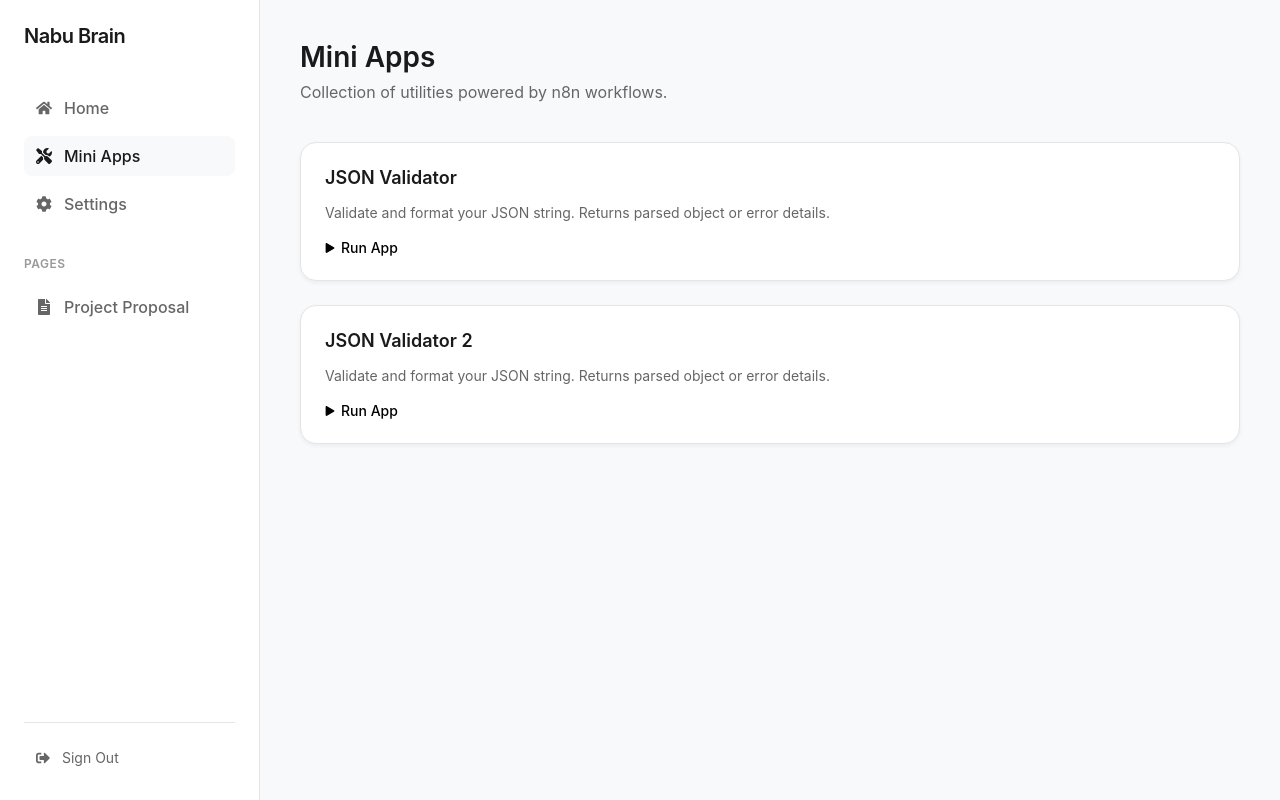
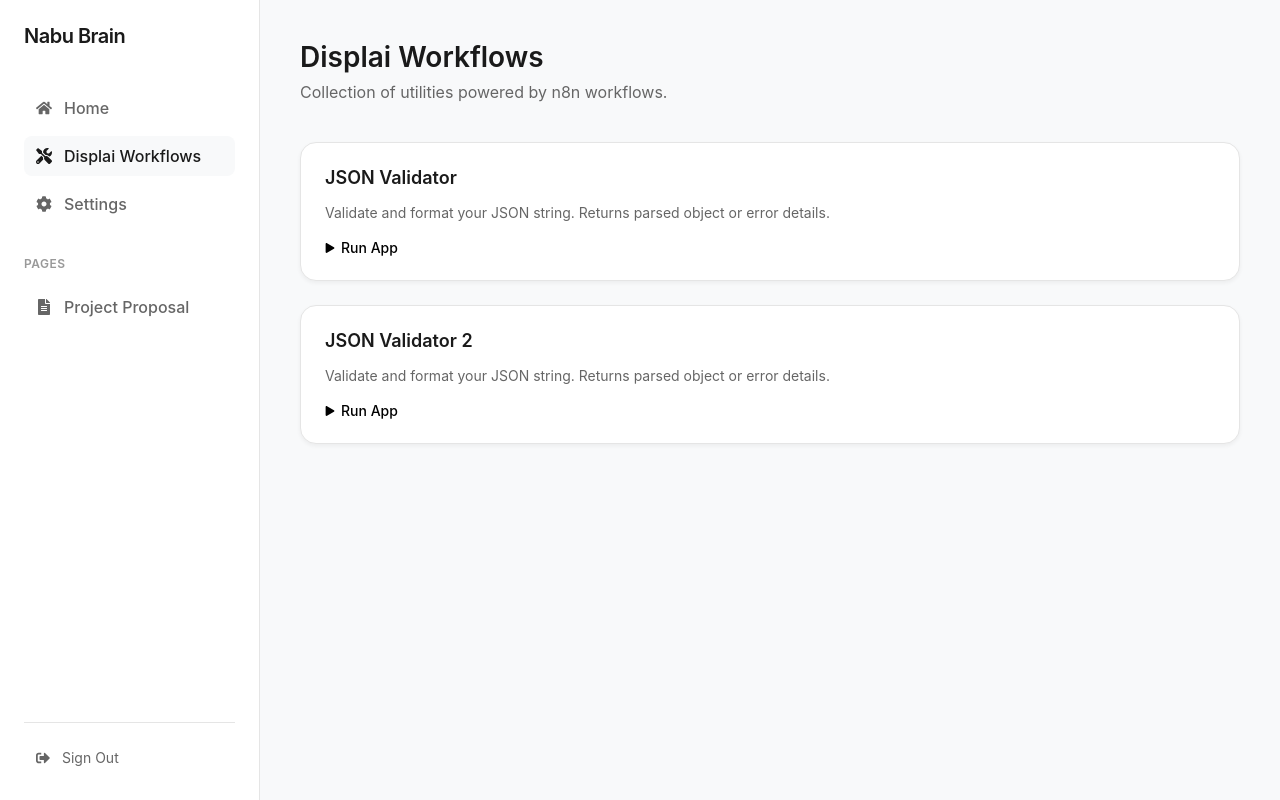
Before and after one commit to saketrule/nabu-brain, a React (Vite) app: page /apps in a window 1280 px wide. Both pictures are taken after a click on the button "Continue with Google". Built offline with nearby package versions, Linux system fonts and the light colour scheme.

Commit message:
Update name

```diff
--- a/src/components/layout/Sidebar.jsx
+++ b/src/components/layout/Sidebar.jsx
@@ -60,7 +60,7 @@ const Sidebar = ({ onLogout }) => {
           </li>
           <li style={{ marginBottom: '8px' }}>
             <Link to="/apps" style={linkStyle('/apps')}>
-              <FaTools /> Mini Apps
+              <FaTools /> Displai Workflows
             </Link>
           </li>
           <li style={{ marginBottom: '8px' }}>
--- a/src/pages/MiniApps.jsx
+++ b/src/pages/MiniApps.jsx
@@ -70,7 +70,7 @@ const MiniApps = () => {
     return (
         <div className="mini-apps-container">
             <header style={{ marginBottom: '40px' }}>
-                <h2 style={{ fontSize: '28px', fontWeight: 600 }}>Mini Apps</h2>
+                <h2 style={{ fontSize: '28px', fontWeight: 600 }}>Displai Workflows</h2>
                 <p style={{ color: '#666', marginTop: '8px' }}>
                     Collection of utilities powered by n8n workflows.
                 </p>
```
